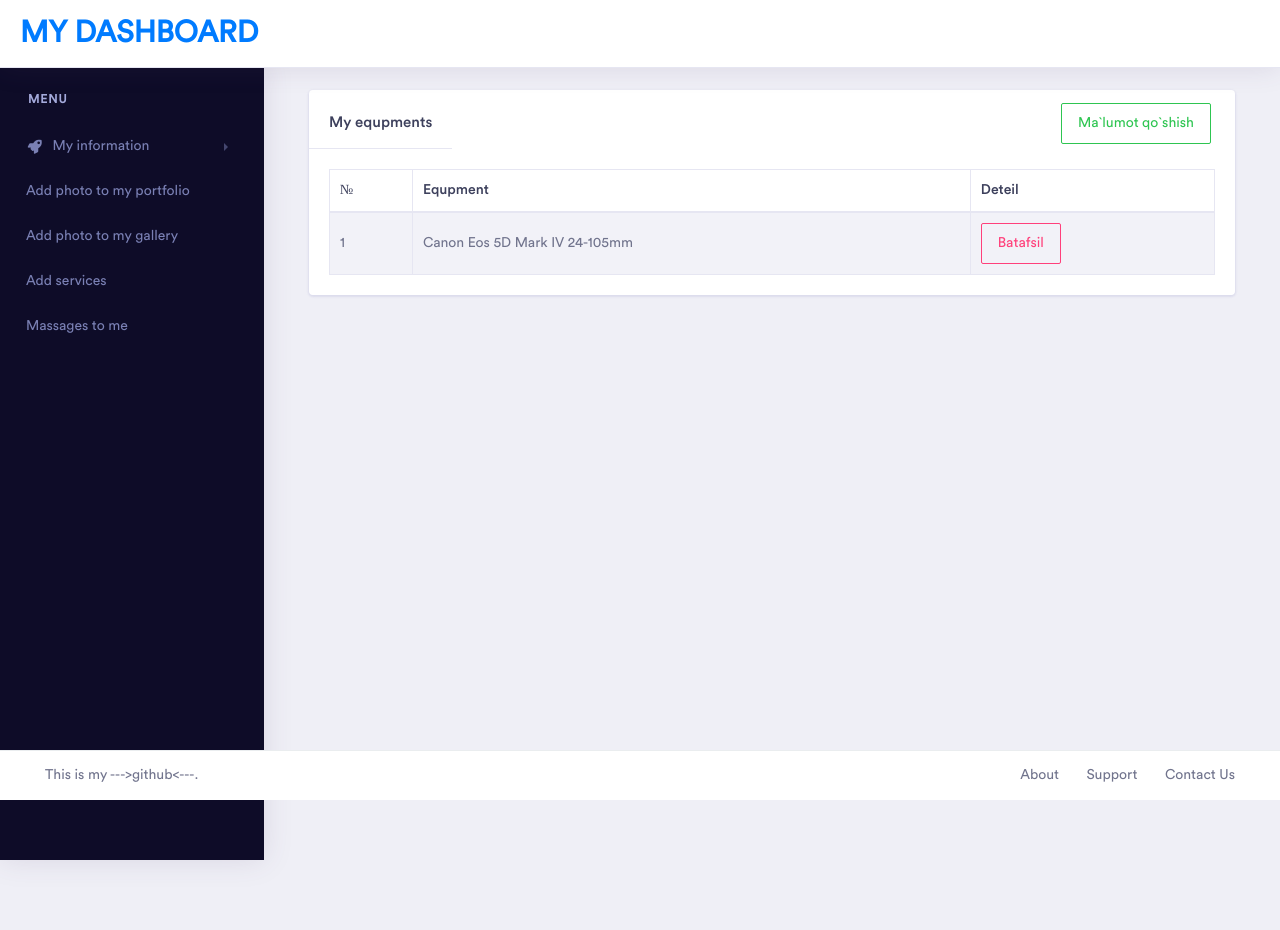
After one commit to Kirito016002/6-oy-9-dars, a Django app: page /dashboard/equpment in a window 1280 px wide. The commit adds this page. Run offline with Django 5.2, Linux system fonts and the light colour scheme; data comes from the database, SQL or seed files in the repository; both versions use the stored data as it was after the commit; some libraries are stand-ins or nearby versions; some web fonts are replaced.

Commit message:
equpment page

```diff
--- a/main/models.py
+++ b/main/models.py
@@ -15,6 +15,8 @@ class My_equpment(models.Model):
         verbose_name = "My equpment"
         verbose_name_plural = "My equpments"
 
+    def __str__(self):
+        return self.name
 
 class My_portfolio(models.Model):
     path = models.TextField()
--- a/main/urls.py
+++ b/main/urls.py
@@ -9,4 +9,9 @@ urlpatterns = [
     path('about_me_deteil/<int:id>/', views.about_me_deteil, name='about_me_deteil'),
     path('about_me_delete/<int:id>/', views.about_me_delete, name='about_me_delete'),
     path('about_me_create', views.about_me_create, name='about_me_create'),
+    # Equpments
+    path('equpment', views.equpment_list, name='equpment'),
+    path('equpment_deteil/<int:id>/', views.equpment_deteil, name='equpment_deteil'),
+    path('equpment_delete/<int:id>/', views.equpment_delete, name='equpment_delete'),
+    path('equpment_create', views.equpment_create, name='equpment_create'),
 ]
--- a/main/views.py
+++ b/main/views.py
@@ -36,3 +36,30 @@ def about_me_deteil(request, id):
 def about_me_delete(request, id):
     models.About_me.objects.get(id=id).delete()
     return redirect('about_me_list')
+
+
+# Equpment
+def equpment_list(request):
+    context = models.My_equpment.objects.all()
+    return render(request, 'dashboard/equpment/index.html', {'context':context})
+
+
+def equpment_deteil(request, id):
+    context = models.My_equpment.objects.get(id=id)
+    if request.method == "POST":
+        context.name = request.POST['name']
+        context.save()
+        return redirect('equpment')
+    return render(request, 'dashboard/equpment/deteil.html', {'context':context})
+
+def equpment_create(request):
+    if request.method == 'POST':
+        models.My_equpment.objects.create(
+            name = request.POST['name']
+        )
+        return redirect('equpment')
+    return render(request, 'dashboard/equpment/create.html')
+
+def equpment_delete(request, id):
+    models.My_equpment.objects.get(id=id).delete()
+    return redirect('equpment')
--- a/templates/dashboard/base.html
+++ b/templates/dashboard/base.html
@@ -65,7 +65,7 @@
                                             <a class="nav-link" href="{% url 'about_me_list' %}">Add about me</a>
                                         </li>
                                         <li class="nav-item">
-                                            <a class="nav-link" href="pages/general.html">Add my equpment</a>
+                                            <a class="nav-link" href="{% url 'equpment' %}">Add my equpment</a>
                                         </li>
                                     </ul>
                                 </div>
--- /dev/null
+++ b/templates/dashboard/equpment/index.html
@@ -0,0 +1,60 @@
+{% extends 'dashboard/base.html' %}
+
+
+<!-- title -->
+{%  block title %}
+My equpments
+{%  endblock %}
+<!-- title -->
+
+
+<!-- css -->
+{%  block css %}
+{%  endblock %}
+<!-- css -->
+
+
+{%  block content %}
+    <div class="dashboard-ecommerce">
+        <div class="container-fluid dashboard-content ">
+
+            <div class="col-xl-12 col-lg-12 col-md-12 col-sm-12 col-12">
+                <div class="card">
+                    <div class="d-flex justify-content-between align-items-center mt-2">
+                        <h5 class="card-header">My equpments</h5>
+                        <div class="mr-4"><a href="{% url 'equpment_create' %}" class="btn btn-outline-success">Ma`lumot qo`shish</a></div>
+                    </div>
+                    <div class="card-body">
+                        <div class="table-responsive">
+                            <table class="table table-striped table-bordered first">
+                                <thead>
+                                    <tr>
+                                        <th>№</th>
+                                        <th>Equpment</th>
+                                        <th>Deteil</th>
+                                    </tr>
+                                </thead>
+                                <tbody>
+                                    {% for text in context %}
+                                    <tr>
+                                        <td>{{forloop.counter}}</td>
+                                        <td>{{text.name}}</td>
+                                        <td><a href="{% url 'equpment_deteil' text.id %}" class="btn btn-outline-secondary">Batafsil</a></td>
+                                    </tr>
+                                    {% endfor %}
+                                </tbody>
+                            </table>
+                        </div>
+                    </div>
+                </div>
+            </div>
+
+        </div>
+    </div>
+{%  endblock %}
+
+
+<!-- js -->
+{%  block js %}
+{%  endblock %}
+<!-- js -->
```
Also changed, not shown: templates/dashboard/equpment/create.html (added, +47 -0 lines), templates/dashboard/equpment/deteil.html (added, +98 -0 lines), templates/index.html (+0 -9 lines), db.sqlite3.
